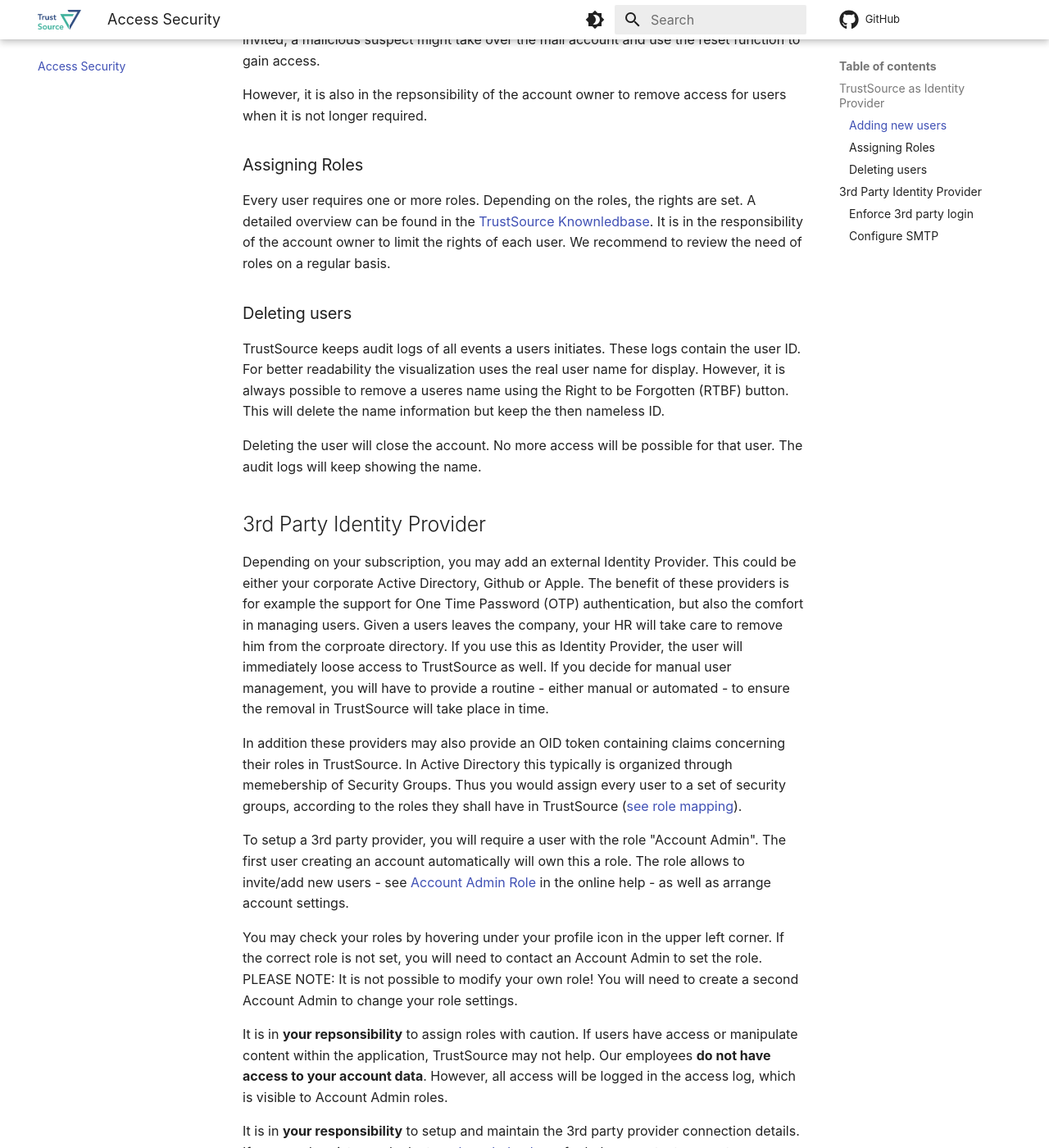
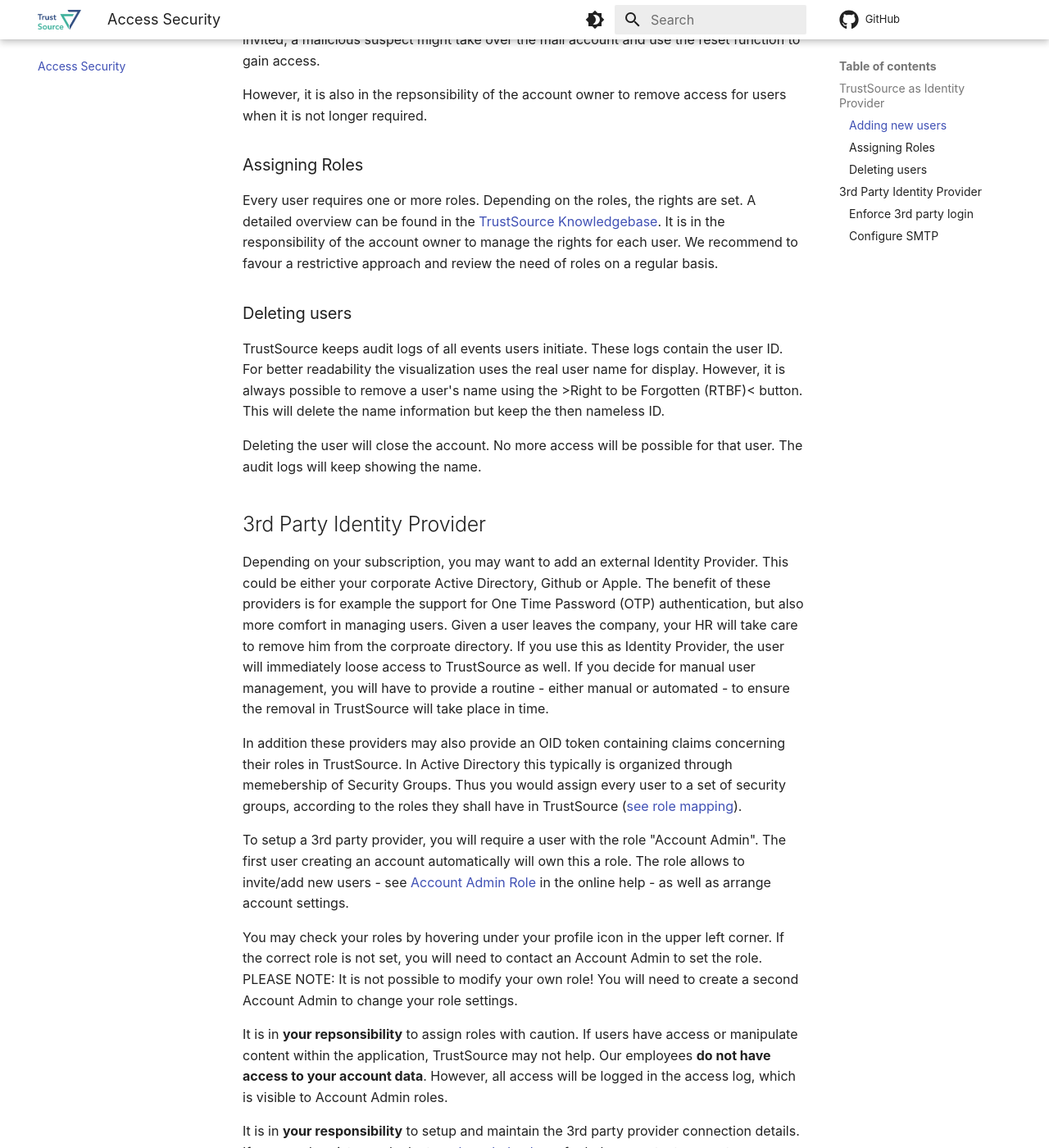
Before and after one commit to TrustSource/SSRM, an MkDocs documentation site: the page built from docs/accessSecurity.md, in a window 1280 px wide and 1400 px high, scrolled down 752 px. Shown: the whole window at 82% size. Built offline with MkDocs 1.6.1 and Material for MkDocs 9.7.7, drawn with Linux system fonts in a browser that asks for light colours; comment, search, counter and statistics services are not loaded.

Commit message:
fix some typos and small improvements

```diff
--- a/docs/accessSecurity.md
+++ b/docs/accessSecurity.md
@@ -20,17 +20,17 @@
 
 ### Assigning Roles
 
-Every user requires one or more roles. Depending on the roles, the rights are set. A detailed overview can be found in the [TrustSource Knownledbase](https://support.trustsource.io/). It is in the responsibility of the account owner to limit the rights of each user. We recommend to review the need of roles on a regular basis.
+Every user requires one or more roles. Depending on the roles, the rights are set. A detailed overview can be found in the [TrustSource Knowledgebase](https://support.trustsource.io/). It is in the responsibility of the account owner to manage the rights for each user. We recommend to favour a restrictive approach and review the need of roles on a regular basis.
 
 ### Deleting users
 
-TrustSource keeps audit logs of all events a users initiates. These logs contain the user ID. For better readability the visualization uses the real user name for display. However, it is always possible to remove a useres name using the Right to be Forgotten (RTBF) button. This will delete the name information but keep the then nameless ID.
+TrustSource keeps audit logs of all events users initiate. These logs contain the user ID. For better readability the visualization uses the real user name for display. However, it is always possible to remove a user's name using the >Right to be Forgotten (RTBF)< button. This will delete the name information but keep the then nameless ID.
 
 Deleting the user will close the account. No more access will be possible for that user. The audit logs will keep showing the name.
 
 ## 3rd Party Identity Provider
 
-Depending on your subscription, you may add an external Identity Provider. This could be either your corporate Active Directory, Github or Apple. The benefit of these providers is for example the support for One Time Password (OTP) authentication, but also the comfort in managing users. Given a users leaves the company, your HR will take care to remove him from the corproate directory. If you use this as Identity Provider, the user will immediately loose access to TrustSource as well. If you decide for manual user management, you will have to provide a routine - either manual or automated - to ensure the removal in TrustSource will take place in time.
+Depending on your subscription, you may want to add an external Identity Provider. This could be either your corporate Active Directory, Github or Apple. The benefit of these providers is for example the support for One Time Password (OTP) authentication, but also more comfort in managing users. Given a user leaves the company, your HR will take care to remove him from the corproate directory. If you use this as Identity Provider, the user will immediately loose access to TrustSource as well. If you decide for manual user management, you will have to provide a routine - either manual or automated - to ensure the removal in TrustSource will take place in time.
 
 In addition these providers may also provide an OID token containing claims concerning their roles in TrustSource. In Active Directory this typically is organized through memebership of Security Groups. Thus you would assign every user to a set of security groups, according to the roles they shall have in TrustSource ([see role mapping](https://support.trustsource.io)).
 
```
